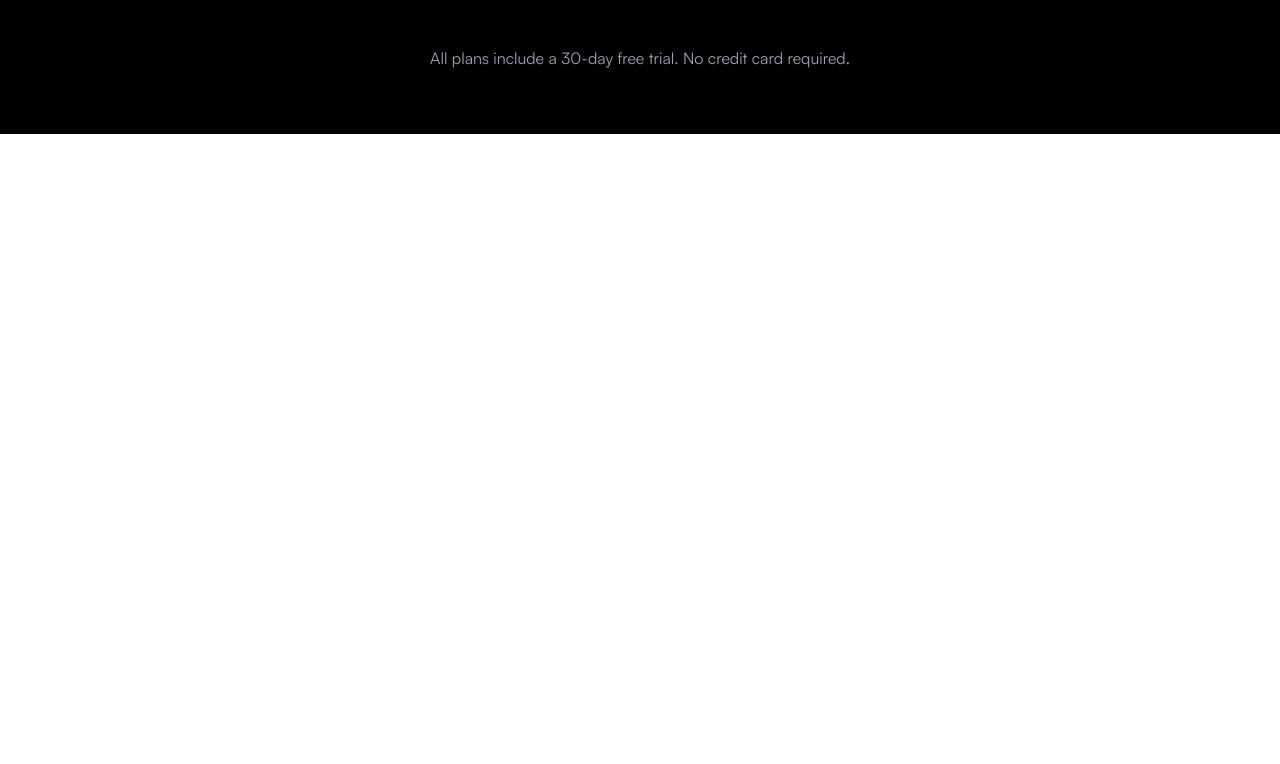
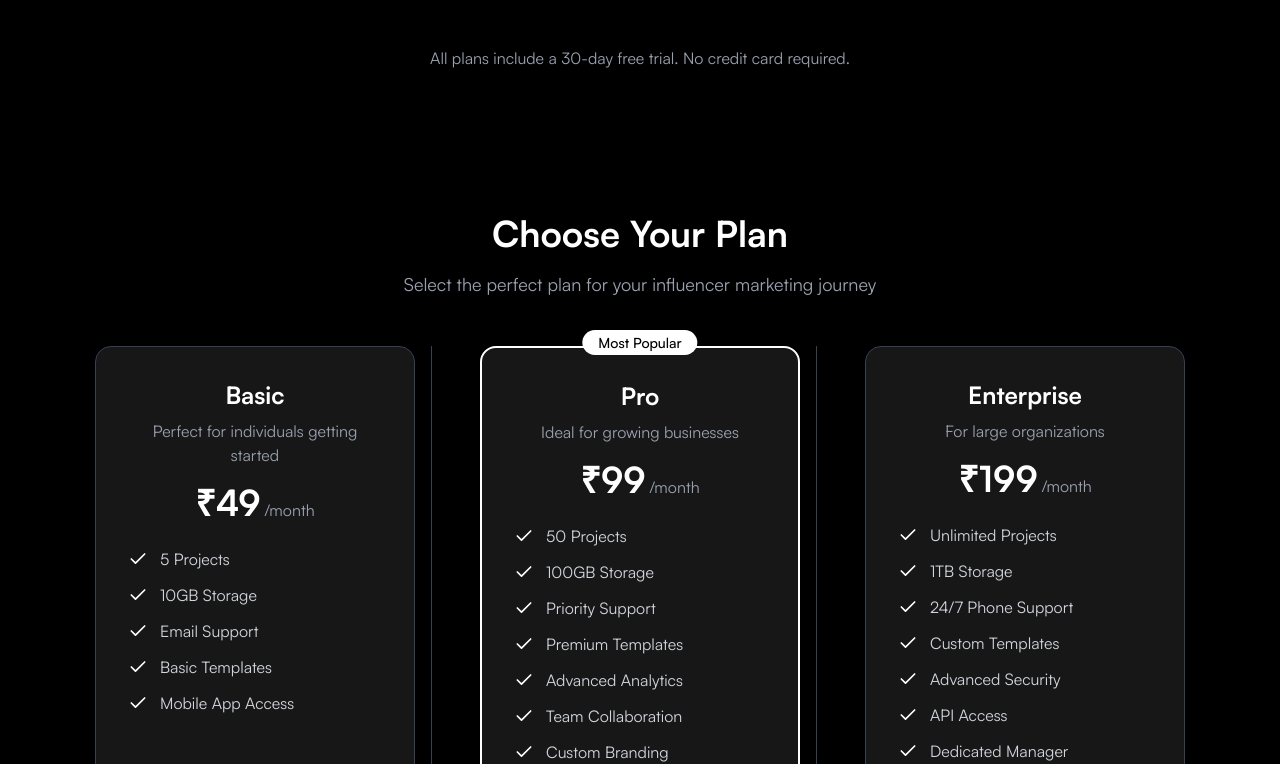
Before and after one commit to P09s/creator-brand, a React (Vite) app in the folder creator-brand/: page / in a window 1280 px wide. Shown: the part 2036-2800 px from the top of the page. Before the commit the page ends 2170 px from the top, so only its background shows below. Built offline with nearby package versions, Linux system fonts and the light colour scheme.

Commit message:
routes update

```diff
--- a/creator-brand/src/component/body.jsx
+++ b/creator-brand/src/component/body.jsx
@@ -1,10 +1,21 @@
 import React from 'react';
+import { Routes, Route } from 'react-router-dom';
 import Landing from './landing';
+import Organization from './organization';
+import Influencer from './influencer';
+import Explore from './explore';
+import Pro from './pro';
+
 function Body() {
-    return (
-        <div>
-            <div><Landing/></div>
-        </div>
-    );
+  return (
+    <Routes>
+      <Route path="/" element={<Landing />} />
+      <Route path="/organization" element={<Organization />} />
+      <Route path="/influencer" element={<Influencer />} />
+      <Route path="/explore" element={<Explore />} />
+      <Route path="/pro" element={<Pro />} />
+    </Routes>
+  );
 }
+
 export default Body;
--- /dev/null
+++ b/creator-brand/src/component/explore.jsx
@@ -0,0 +1,6 @@
+function Explore() {
+    return(
+        <div></div>
+    );
+}
+export default Explore;
--- a/creator-brand/src/component/header.jsx
+++ b/creator-brand/src/component/header.jsx
@@ -1,11 +1,13 @@
 import { useEffect, useRef, useState } from 'react';
 import { ChevronDown } from 'lucide-react';
+import { useNavigate } from 'react-router-dom';
 
 function Header({ setHeaderHeight }) {
   const headerRef = useRef();
   const [scrolled, setScrolled] = useState(false);
+  const navigate = useNavigate(); // ✅ Must be at top level
 
-  // Handle scroll for background change
+  // Scroll background effect
   useEffect(() => {
     const handleScroll = () => {
       setScrolled(window.scrollY > 20);
@@ -14,20 +16,17 @@ function Header({ setHeaderHeight }) {
     return () => window.removeEventListener('scroll', handleScroll);
   }, []);
 
-  // Measure header height and update on resize
+  // Measure and set header height
   useEffect(() => {
     const updateHeaderHeight = () => {
       if (headerRef.current) {
-        setHeaderHeight(headerRef.current.offsetHeight);
+        setHeaderHeight?.(headerRef.current.offsetHeight);
       }
     };
 
     updateHeaderHeight(); // Initial call
     window.addEventListener('resize', updateHeaderHeight);
-
-    return () => {
-      window.removeEventListener('resize', updateHeaderHeight);
-    };
+    return () => window.removeEventListener('resize', updateHeaderHeight);
   }, [setHeaderHeight]);
 
   return (
@@ -38,22 +37,43 @@ function Header({ setHeaderHeight }) {
         justify-center items-center flex flex-col py-3 pb-1`}
     >
       {/* Logo and Title */}
-      <div className="flex flex-row items-center gap-2">
+      <div
+        className="flex flex-row items-center gap-2 cursor-pointer"
+        onClick={() => navigate('/')}
+      >
         <img className="size-12" src="src/assets/img/logo.png" alt="logo" />
         <span className="text-white font-bold font-satoshi text-xl">LinkFluence</span>
       </div>
 
-      {/* Navigation */}
+      {/* Navigation Buttons */}
       <div className="flex flex-row items-center gap-6 mt-3">
-        <span className="text-gray-200 font-satoshi flex items-center">
-          Explore
-          <ChevronDown className="inline size-4 ml-1" />
-        </span>
-        <span className="text-gray-200 font-satoshi ">Organization</span>
-        <span className="text-gray-200 font-satoshi">Influencer</span>
-        <span className="text-gray-200 font-bold font-satoshi flex items-center gap-1">
+        <button
+          onClick={() => navigate('/explore')}
+          className="text-gray-200 font-satoshi flex items-center"
+        >
+          Explore <ChevronDown className="inline size-4 ml-1" />
+        </button>
+
+        <button
+          onClick={() => navigate('/organization')}
+          className="text-gray-200 font-satoshi"
+        >
+          Organization
+        </button>
+
+        <button
+          onClick={() => navigate('/influencer')}
+          className="text-gray-200 font-satoshi"
+        >
+          Influencer
+        </button>
+
+        <button
+          onClick={() => navigate('/pro')}
+          className="text-gray-200 font-bold font-satoshi flex items-center gap-1"
+        >
           Pro Member
-        </span>
+        </button>
       </div>
     </header>
   );
--- /dev/null
+++ b/creator-brand/src/component/influencer.jsx
@@ -0,0 +1,6 @@
+function Influencer() {
+    return(
+        <div></div>
+    );
+}
+export default Influencer;
--- a/creator-brand/src/component/landing.jsx
+++ b/creator-brand/src/component/landing.jsx
@@ -185,7 +185,72 @@ function Landing() {
             </p>
           </div>
         </div>
+        <div className="max-w-7xl mx-auto px-4 py-16 w-full">
+          <div className="text-center mb-12">
+            <h2 className="text-4xl font-bold text-white mb-4 font-satoshi">Choose Your Plan</h2>
+            <p className="text-lg text-gray-400 font-satoshi">Select the perfect plan for your influencer marketing journey</p>
+          </div>
 
+          <div className="flex items-stretch justify-center space-x-8">
+            {plans.map((plan, index) => (
+              <div key={plan.name} className="flex items-stretch">
+                <div className="flex-1 w-80 relative">
+                  {plan.popular && (
+                    <div className="absolute -top-4 left-1/2 transform -translate-x-1/2">
+                      <span className="bg-white text-black px-4 py-1 rounded-full text-sm font-medium font-satoshi">
+                        Most Popular
+                      </span>
+                    </div>
+                  )}
+
+                  <div className={`bg-neutral-900 rounded-2xl shadow-lg p-8 h-full flex flex-col min-h-[600px] ${
+                    plan.popular ? 'border-2 border-white' : 'border border-gray-700'
+                  }`}>
+                    <div className="text-center mb-6">
+                      <h3 className="text-2xl font-bold text-white mb-2 font-satoshi">{plan.name}</h3>
+                      <p className="text-gray-400 mb-4 font-satoshi">{plan.description}</p>
+                      <div className="flex items-baseline justify-center">
+                        <span className="text-4xl font-bold text-white font-satoshi">{plan.price}</span>
+                        <span className="text-gray-400 ml-1 font-satoshi">/{plan.period}</span>
+                      </div>
+                    </div>
+
+                    <div className="flex-1 mb-8">
+                      <ul className="space-y-3">
+                        {plan.features.map((feature, i) => (
+                          <li key={i} className="flex items-center">
+                            <Check className="w-5 h-5 text-white mr-3 flex-shrink-0" />
+                            <span className="text-gray-300 font-satoshi">{feature}</span>
+                          </li>
+                        ))}
+                      </ul>
+                    </div>
+
+                    <button className={`w-full py-3 px-6 rounded-lg font-semibold transition-all duration-200 font-satoshi ${
+                      plan.popular
+                        ? 'bg-white text-black hover:bg-gray-200 shadow-lg'
+                        : 'bg-gray-800 text-white hover:bg-gray-700 border border-gray-600'
+                    }`}>
+                      {plan.buttonText}
+                    </button>
+                  </div>
+                </div>
+
+                {index < plans.length - 1 && (
+                  <div className="flex items-center mx-4">
+                    <div className="w-px h-[600px] bg-gray-700"></div>
+                  </div>
+                )}
+              </div>
+            ))}
+          </div>
+
+          <div className="text-center mt-12">
+            <p className="text-gray-400 font-satoshi">
+              All plans include a 30-day free trial. No credit card required.
+            </p>
+          </div>
+        </div>
       </div>
     </div>
   );
--- /dev/null
+++ b/creator-brand/src/component/organization.jsx
@@ -0,0 +1,6 @@
+function Organization() {
+    return (
+        <h1 className="text-5xl text-white">HI</h1>
+    );
+}
+export default Organization;
--- /dev/null
+++ b/creator-brand/src/component/pro.jsx
@@ -0,0 +1,6 @@
+function Pro() {
+    return(
+        <div></div>
+    );
+}
+export default Pro;
```
